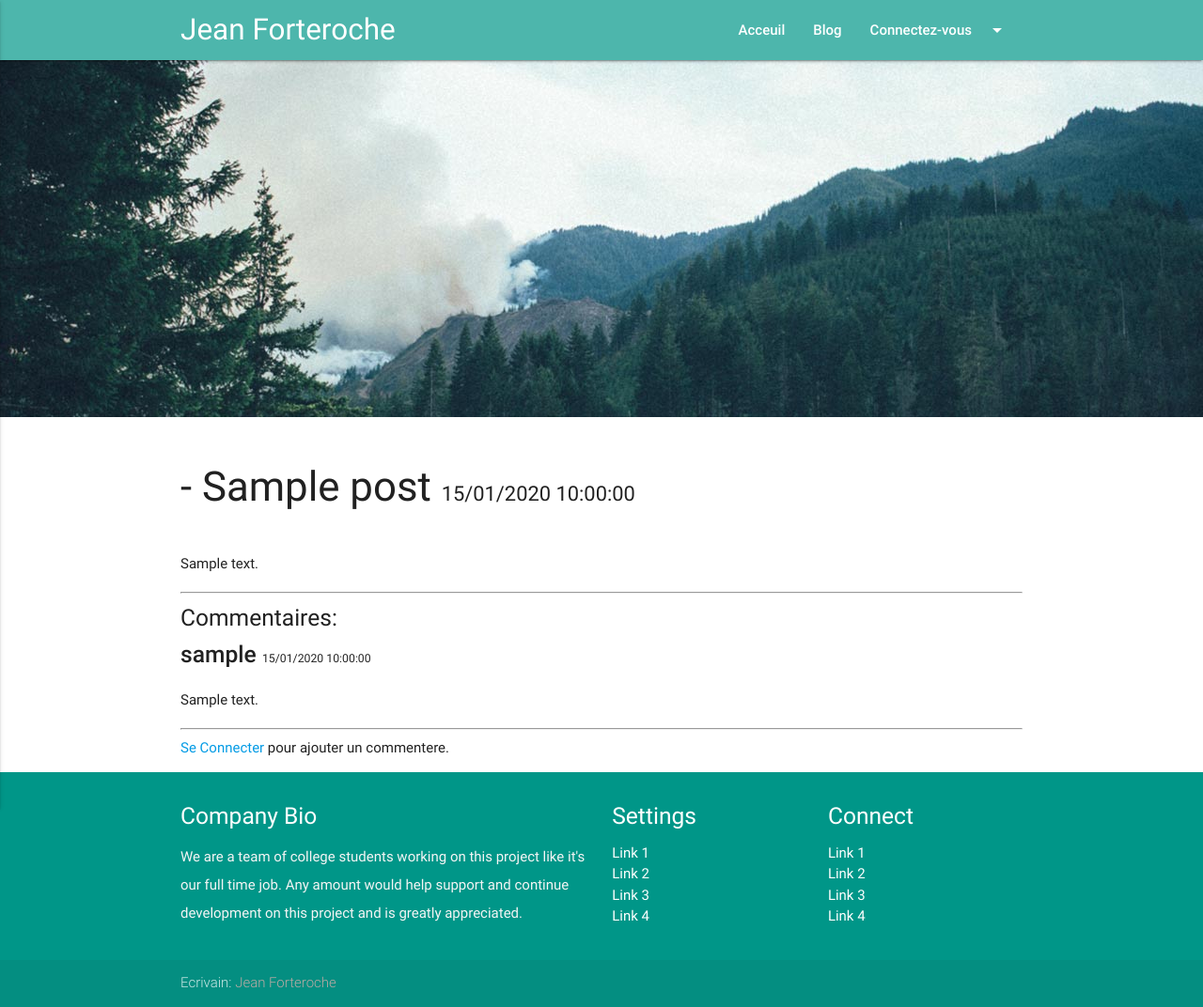
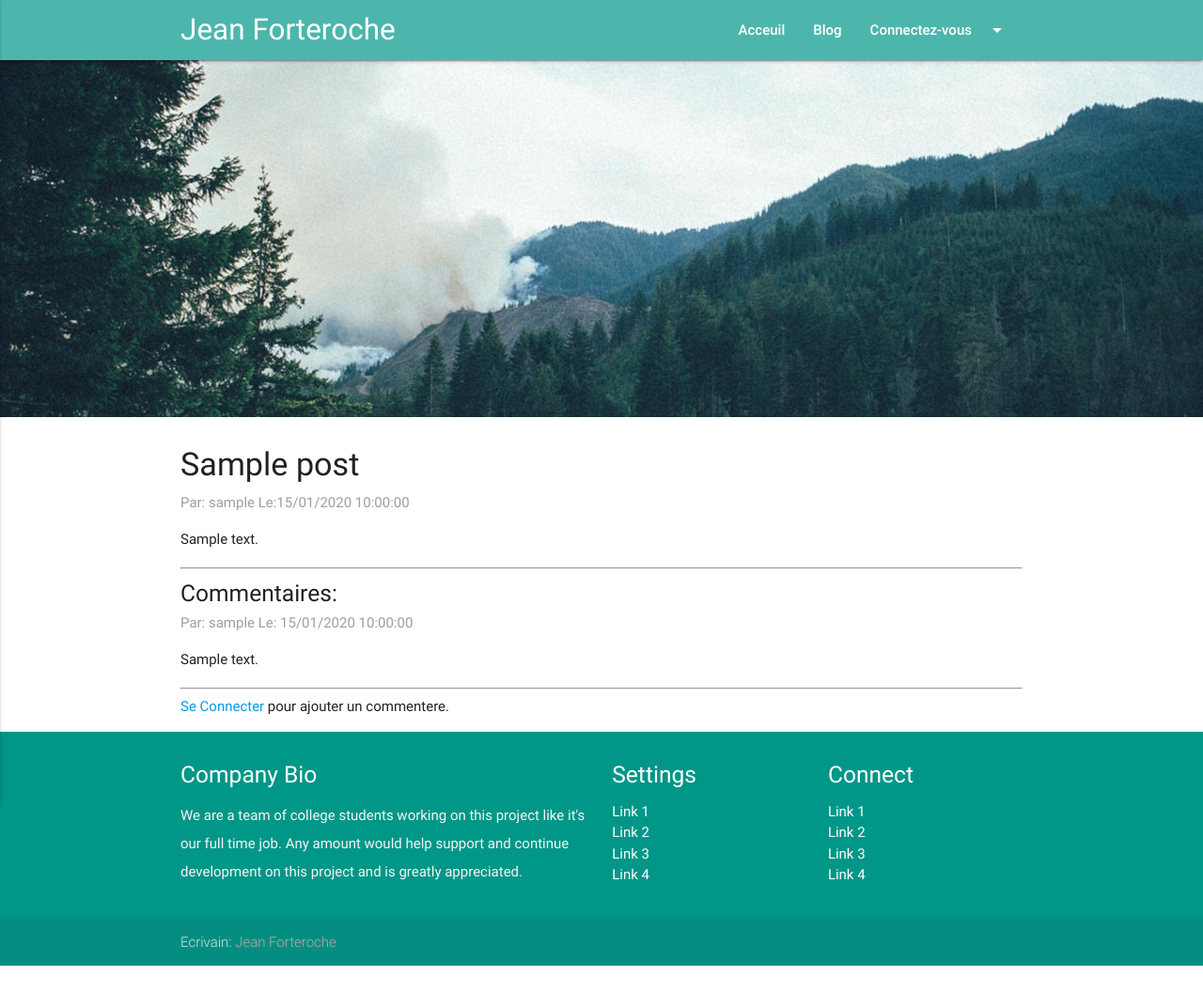
Before and after one commit to nasreddinebr/Projet, a PHP site: template views/post.html.twig in a window 1280 px wide. Shown: the whole page at 94% size. After the commit the page ends 1028 px from the top, so only its background shows below. Run offline with PHP 8.4, Linux system fonts and the light colour scheme; the template is opened without the code that fills it: most values are stand-ins (such as "Sample title", 1, 10 or a date in 2020); some libraries are stand-ins or nearby versions.

Commit message:
Added the name of the author of the post in the pages:
* Blog.html.twig
* Post.html.twig

```diff
--- a/views/blog.html.twig
+++ b/views/blog.html.twig
@@ -10,7 +10,7 @@
             	<div class="row">
             		<div class="col s12">
             			<h5 class="class="grey-text-darken-2"">{{ post.title }}</h5>
-            			<h6 class="grey-text">{{ post.date|date("d/m/Y h:i:s") }}</h6>
+            			<h6 class="grey-text">Par: {{ post.author.username }} Le: {{ post.date|date("d/m/Y h:i:s") }}</h6>
             			<div class="row">
             				<div class="col s12 m6 l8">
             					<p>{{ post.content[:500] }} <a href="{{ path('post', { 'id': post.id }) }}"><trong>...</trong></a></p>
--- a/views/index.html.twig
+++ b/views/index.html.twig
@@ -33,7 +33,7 @@
                       	<div class="card">
                       		<div class="card-content">
                       			<h5 class="grey-text-darken-2">{{ post.title }}</h5>
-                      			<h6 class="grey-text">By: {{ post.author.username }} Le:{{ post.date|date("d/m/Y h:i:s") }}</h6>
+                      			<h6 class="grey-text">Par: {{ post.author.username }} Le:{{ post.date|date("d/m/Y h:i:s") }}</h6>
 
                       		</div>
                         	<div class="card-image waves-effect waves-block waves-light">
--- a/views/post.html.twig
+++ b/views/post.html.twig
@@ -8,9 +8,8 @@
 
 	<div class="container">
 		<div class="section">
-			<h3>
-            	<p>- {{ post.title }} <span class="date_size">{{ post.date|date("d/m/Y h:i:s") }}</span></p>
-            </h3>
+			<h4 class="grey-text-darken-2">{{ post.title }}</h4>
+			<h6 class="grey-text">Par: {{ post.author.username }} Le:{{ post.date|date("d/m/Y h:i:s") }}</h6>
             <p>{{ post.content }}</p>
             <hr>
             <h5>Commentaires:</h5>
@@ -18,10 +17,7 @@
             {# Recover all the comments of the article #}
             {% for comment in comments %}
             	    <div>
-            	    	<h5>
-            	    		<strong>{{ comment.author.username }}</strong>
-            	    		<span class="date_size">{{ comment.dateComment|date("d/m/Y h:i:s") }}</span>
-            	    	</h5>
+            	    	<h6 class="grey-text">Par: {{ comment.author.username }} Le: {{ comment.dateComment|date("d/m/Y h:i:s") }}</h6>
             	    	<p>{{ comment.content }}</p>
             	    </div>
             {% else %}
```
